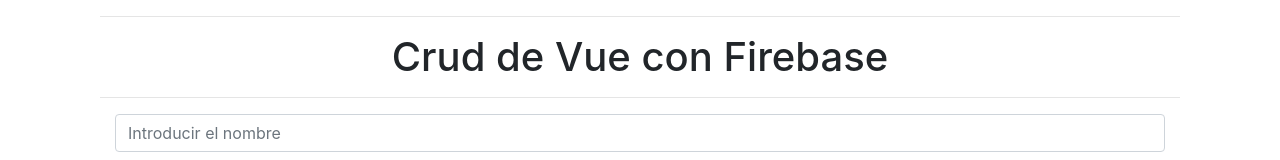
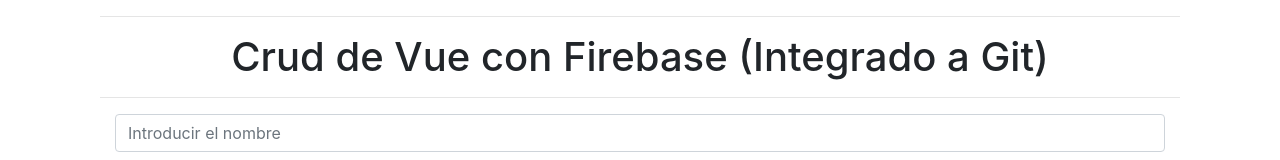
Before and after one commit to ErickSiguache/aprendiendoGit, a plain HTML site: page index.html in a window 1280 px wide. Shown: the top 160 px of the page. Drawn offline with nearby package versions, Linux system fonts and the light colour scheme; no server answers.

Commit message:
Prueba 2

```diff
--- a/index.html
+++ b/index.html
@@ -14,7 +14,7 @@
         <div id="main">
             <div class="container">
                 <hr>
-                <h1> Crud de Vue con Firebase </h1> <hr>
+                <h1> Crud de Vue con Firebase (Integrado a Git) </h1> <hr>
                 <form @submit.prevent="addUser">
                     <div class="container">
                         <input v-model="name" class="form-control" type="text" placeholder="Introducir el nombre"><br>
```
